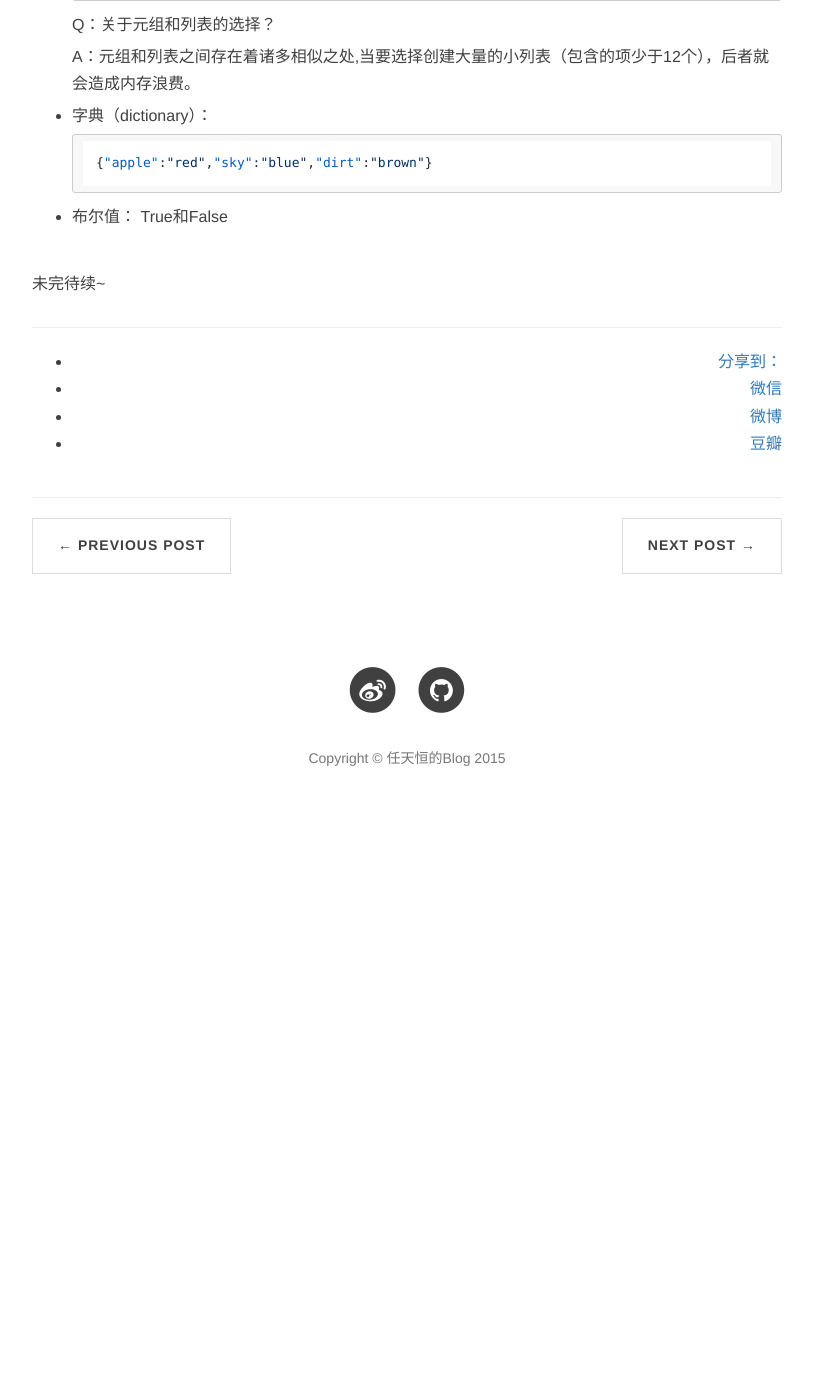
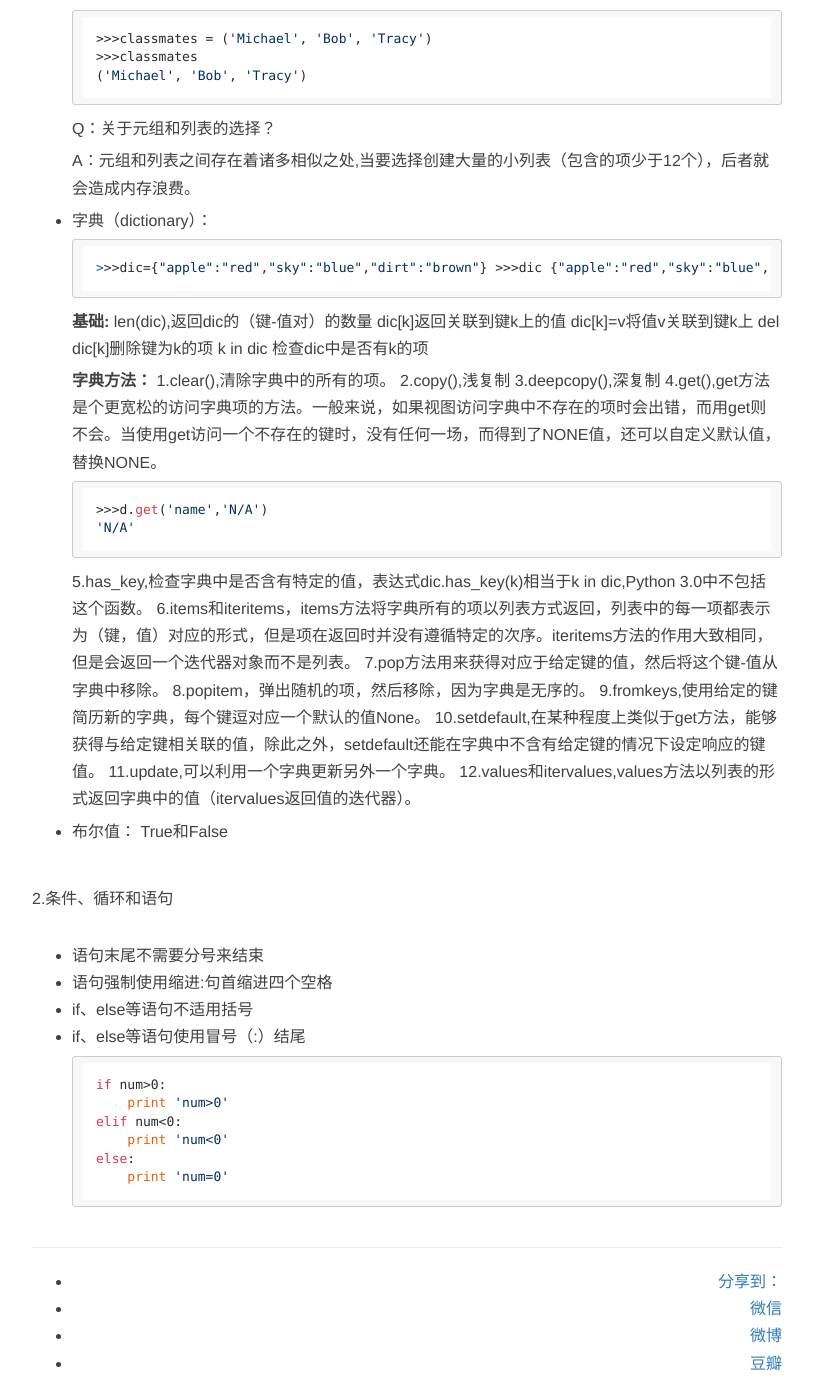
Before and after one commit to rth211/rth211.github.io, a Jekyll site: the page built from _posts/2015.07/2015-07-01-PythonStudy.md, in a window 1280 px wide and 1400 px high, scrolled down 2889 px. Shown: the whole window, without its empty margins (233-1046 px from the left). Built offline with Jekyll 4.4.1, drawn with Linux system fonts in a browser that asks for light colours; nearby versions of some CDN libraries; comment, search, counter and statistics services are not loaded; before the commit the page ends 3752 px from its top, so only the background shows below that; some of the changed text lies outside the part shown.

Commit message:
Python学习笔记修改

```diff
--- a/_posts/2015.07/2015-07-01-PythonStudy.md
+++ b/_posts/2015.07/2015-07-01-PythonStudy.md
@@ -9,27 +9,29 @@ tags:	Python
 ---
 Python学习之旅，写下这篇笔记，方便以后查看，正所谓“好记性不如烂笔头”。
 
-#1.数据类型
+1.数据类型
 
 *	变量在声明的时候不需要指定类型
+
 *	数据类型包括：整数（int）、长整数（long）、浮点数（float）和字符串（string）
+
 *	字符串
+
 	使用双引号（"）或者单引号（'），使用print可以打印
+	字符串可以使用加号“+”进行连接：	first_name + last_name
+  字符串可以使用乘号进行重复:'hello' * 5
+	字符串的操作:strip、count、find、replace
 
-	字符串可以使用加号“+”进行连接：	first_name + last_name
-
-	字符串可以使用乘号“*”进行重复： 'hello' * 5
-
-	字符串的操作：strip、count、find、replace
-*	列表（list）
+*	列表(list)
 
 	Python内置的一种数据类型是列表:list。list是一种有序的集合，可以随时添加和删除其中的元素。
 
-	如果要取最后一个元素，除了计算索引位置外，还可以用—1做索引，直接获取最后一个元素。（同理-2为倒数第二个）
+	如果要取最后一个元素，除了计算索引位置外，还可以用—1做索引，直接获取最后一个元素。（同理-2为倒数第二个）。
 
 	**append()**
 
 	向list末尾追加元素。
+
 		>>>list=['a', 'b', 'c']
 		>>>list.append('d')
 		>>>list
@@ -115,12 +117,7 @@ Python学习之旅，写下这篇笔记，方便以后查看，正所谓“好
 		>>>list2
 		['1', '2', '3']
 
-
-
-
-
-
-*	元组（tuple）
+*	元组（tuple）：
 
 	tuple和list非常类似，但是tuple一旦初始化就不能修改
 
@@ -134,8 +131,48 @@ Python学习之旅，写下这篇笔记，方便以后查看，正所谓“好
 
 *	字典（dictionary）：
 
-		{"apple":"red","sky":"blue","dirt":"brown"}
+		>>>dic={"apple":"red","sky":"blue","dirt":"brown"}
+    >>>dic
+    {"apple":"red","sky":"blue","dirt":"brown"}
+
+    **基础:**
+    len(dic),返回dic的（键-值对）的数量
+    dic[k]返回关联到键k上的值
+    dic[k]=v将值v关联到键k上
+    del dic[k]删除键为k的项
+    k in dic 检查dic中是否有k的项
+
+    **字典方法：**
+    1.clear(),清除字典中的所有的项。
+    2.copy(),浅复制
+    3.deepcopy(),深复制
+    4.get(),get方法是个更宽松的访问字典项的方法。一般来说，如果视图访问字典中不存在的项时会出错，而用get则不会。当使用get访问一个不存在的键时，没有任何一场，而得到了NONE值，还可以自定义默认值，替换NONE。
+
+        >>>d.get('name','N/A')
+        'N/A'
+
+    5.has_key,检查字典中是否含有特定的值，表达式dic.has_key(k)相当于k in dic,Python 3.0中不包括这个函数。
+    6.items和iteritems，items方法将字典所有的项以列表方式返回，列表中的每一项都表示为（键，值）对应的形式，但是项在返回时并没有遵循特定的次序。iteritems方法的作用大致相同，但是会返回一个迭代器对象而不是列表。
+    7.pop方法用来获得对应于给定键的值，然后将这个键-值从字典中移除。
+    8.popitem，弹出随机的项，然后移除，因为字典是无序的。
+    9.fromkeys,使用给定的键简历新的字典，每个键逗对应一个默认的值None。
+    10.setdefault,在某种程度上类似于get方法，能够获得与给定键相关联的值，除此之外，setdefault还能在字典中不含有给定键的情况下设定响应的键值。
+    11.update,可以利用一个字典更新另外一个字典。
+    12.values和itervalues,values方法以列表的形式返回字典中的值（itervalues返回值的迭代器）。
+
 
 *	布尔值： True和False
 
-未完待续~
+2.条件、循环和语句
+
+  * 语句末尾不需要分号来结束
+  * 语句强制使用缩进:句首缩进四个空格
+  * if、else等语句不适用括号
+  * if、else等语句使用冒号（:）结尾
+
+        if num>0:
+            print 'num>0'
+        elif num<0:
+            print 'num<0'
+        else:
+            print 'num=0'
```
Also changed, not shown: _posts/2015.07/2015-07-02-iOS第三方库备忘录（Objective-C）.md (+17 -0 lines), _posts/2015.07/2015-07-08-Python常用库.md (+6 -0 lines).
